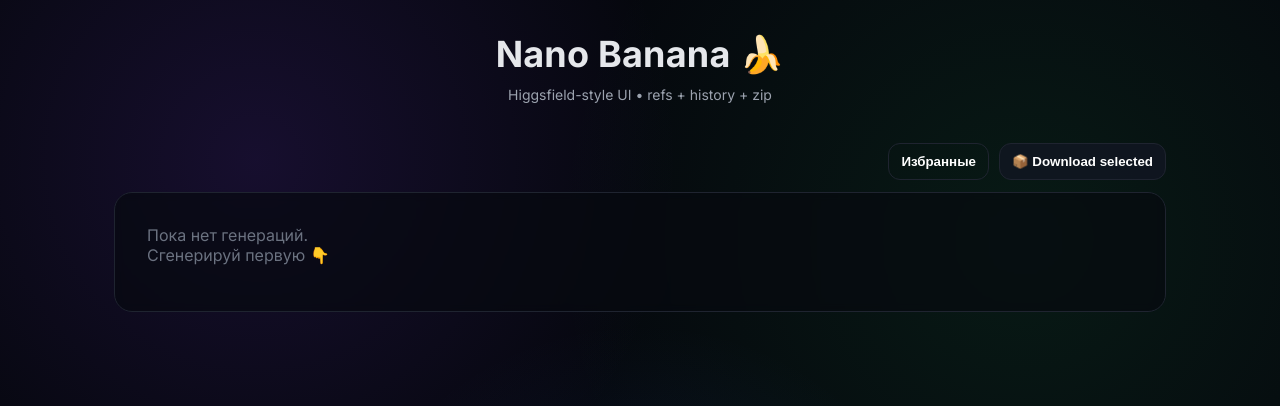
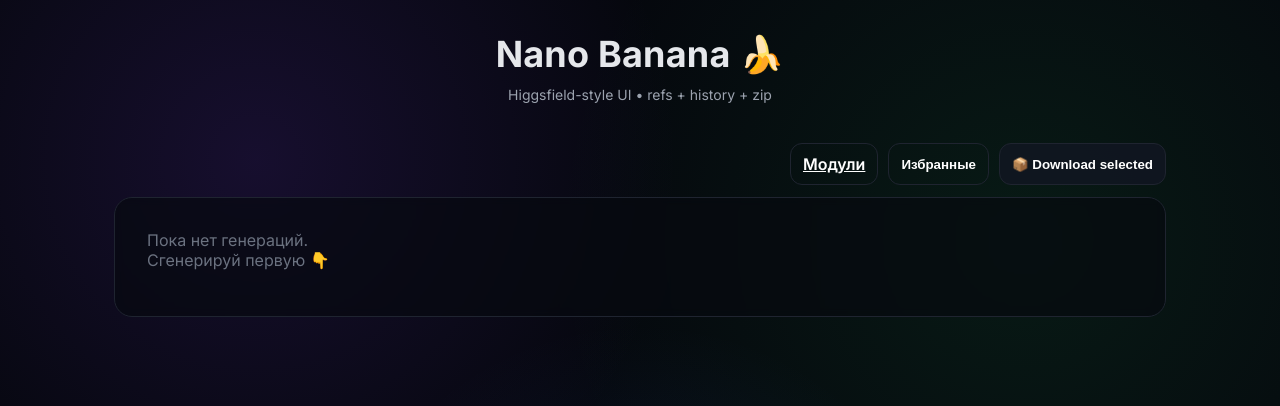
Before and after one commit to keks1xy/nano-banana, a Flask app: page / in a window 1280 px wide. Shown: the top 406 px of the page. Run offline with Flask 3, Linux system fonts and the light colour scheme; data that the repository does not hold is empty.

Commit message:
Update index.html

```diff
--- a/templates/index.html
+++ b/templates/index.html
@@ -288,11 +288,12 @@
     <div class="sub">Higgsfield-style UI • refs + history + zip</div>
   </div>
 
-  <div class="wrap">
-    <div class="topbar">
-      <button class="btn ghost" id="btnFav" type="button" onclick="toggleFavFilter()">Избранные</button>
-      <button class="btn" type="button" onclick="downloadSelected()">📦 Download selected</button>
-    </div>
+    <div class="wrap">
+      <div class="topbar">
+        <a class="btn ghost" href="/modules">Модули</a>
+        <button class="btn ghost" id="btnFav" type="button" onclick="toggleFavFilter()">Избранные</button>
+        <button class="btn" type="button" onclick="downloadSelected()">📦 Download selected</button>
+      </div>
 
     <div id="images" class="gallery"></div>
   </div>
```
